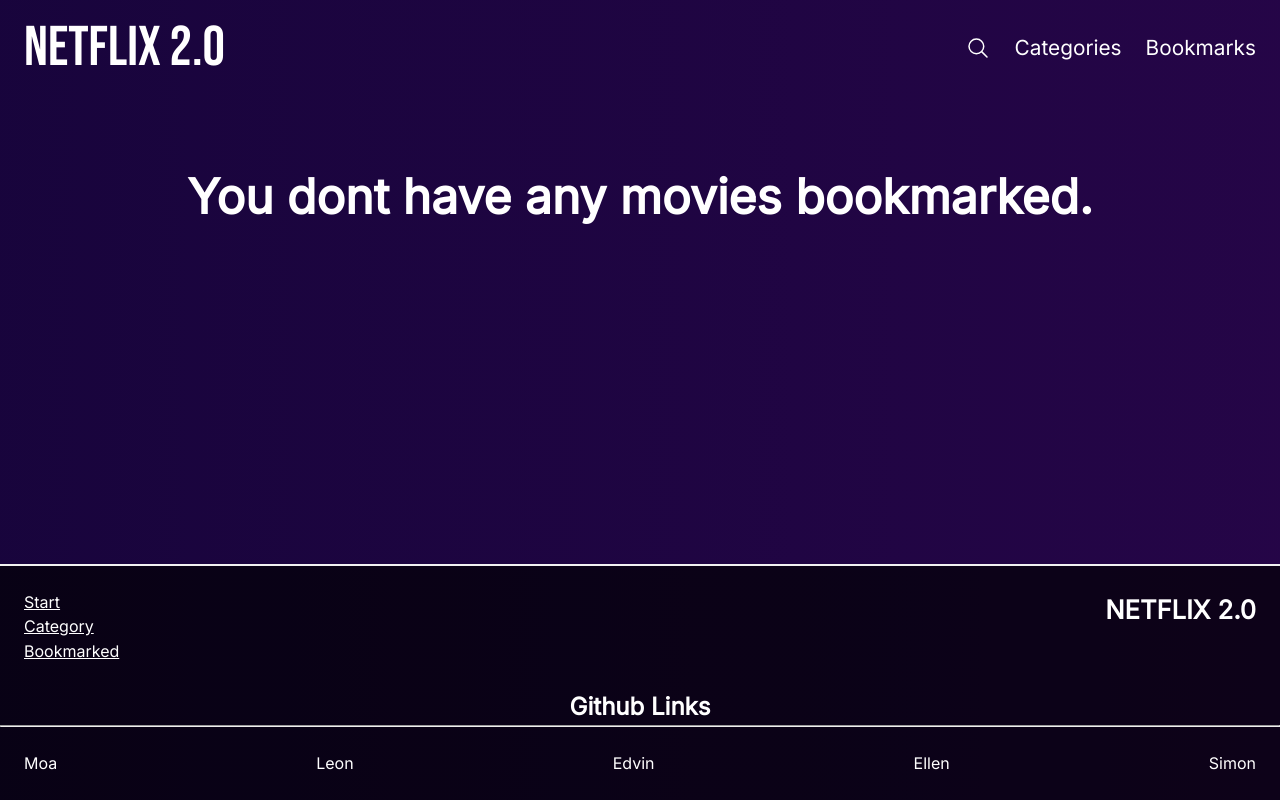
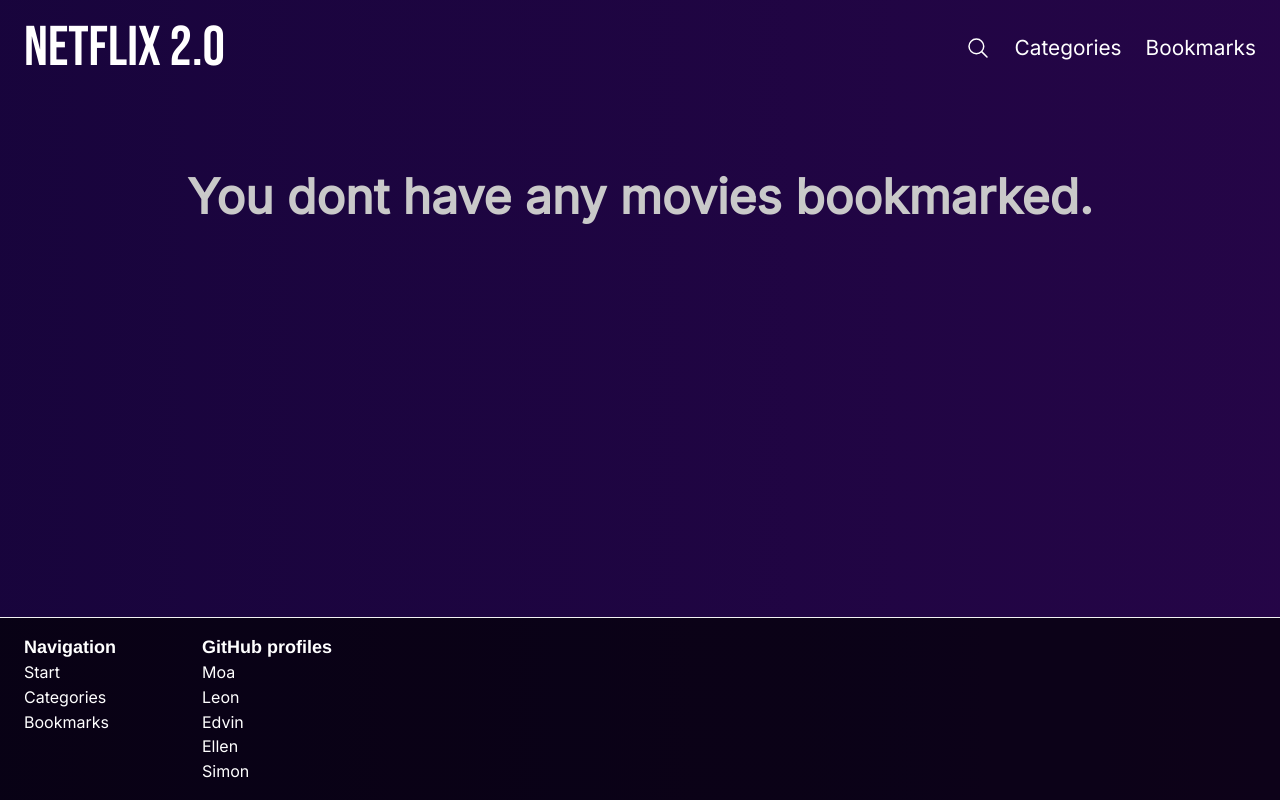
Before and after one commit to Sillen00/Netflix2-0, a React (Vite) app: page /bookmarks in a window 1280 px wide. Built offline with nearby package versions, Linux system fonts and the light colour scheme.

Commit message:
Styling. Updated test

```diff
--- a/src/components/BookmarkedMovies/BookmarkedMovies.tsx
+++ b/src/components/BookmarkedMovies/BookmarkedMovies.tsx
@@ -1,4 +1,4 @@
-import { Grid } from "@mantine/core";
+import { Grid, Text } from "@mantine/core";
 import { useContext } from "react";
 import { MovieContext } from "../../contexts/MovieContext";
 import MovieCard from "../MovieCard/MovieCard";
@@ -10,14 +10,12 @@
   return (
     <StyleBookmarkedMovie>
       {bookmarkedMovies.length === 0 && (
-        <p className='empty-bookmark-message'>You dont have any movies bookmarked.</p>
+        <Text className='empty-bookmark-message'>You dont have any movies bookmarked.</Text>
       )}
       <Grid gutter={20}>
         {bookmarkedMovies.map(movie => (
           <Grid.Col className='grid-item' span={{ base: 6, md: 3, lg: 2.4 }} key={movie.title}>
-            {/* <Link to={`/movie/${titleToSlug(movie.title)}`}> */}
             <MovieCard {...movie} />
-            {/* </Link> */}
           </Grid.Col>
         ))}
       </Grid>
--- a/src/components/CategoryButton/CategoryButton.tsx
+++ b/src/components/CategoryButton/CategoryButton.tsx
@@ -1,4 +1,4 @@
-import { Button, Select } from "@mantine/core";
+import { Box, Button, Select } from "@mantine/core";
 import { useMediaQuery } from "@mantine/hooks";
 import { useContext } from "react";
 import { MovieContext } from "../../contexts/MovieContext";
@@ -31,11 +31,11 @@
         />
       ) : (
         uniqueGenres.map(genre => (
-          <div key={genre}>
+          <Box key={genre}>
             <Button onClick={() => handleGenreClick(genre)} data-testid={`${genre}-button`}>
               {genre}
             </Button>
-          </div>
+          </Box>
         ))
       )}
     </StyledCategoryButton>
--- a/src/components/Footer/Footer.style.ts
+++ b/src/components/Footer/Footer.style.ts
@@ -1,52 +1,46 @@
 import styled from "@emotion/styled";
 
 export const StyledFooter = styled.footer`
-  color: white;
-  border-top: 2px solid #f2f2f2;
-  margin-top: 2rem;
+  color: #fff;
+  border-top: 1px solid #f2f2f2;
+  margin-top: 1rem;
   background-color: rgba(0, 0, 0, 0.65);
+  width: 100%;
 
   .footer-container {
     display: flex;
-    justify-content: space-between;
-    align-items: top;
-    padding: 1.5rem 1.5rem 0 1.5rem;
-  }
+    justify-content: flex-start;
+    gap: 3rem;
+    margin: 1rem 0;
 
-  .link-box a {
-    color: white;
-  }
+    .navigation-links-box {
+      display: flex;
+      flex-direction: column;
+      width: 130px;
+      margin-left: 1.5rem;
+    }
 
-  .link-box a:hover {
-    opacity: 0.7;
+    .github-links-box {
+      display: flex;
+      flex-direction: column;
+      width: 130px;
+    }
   }
 
   .logo {
+    color: #fff;
+    font-family: "Bebas Neue", sans-serif;
+    font-size: 1.5rem;
+    font-weight: 500;
     text-decoration: none;
   }
 
-  .logo p {
-    font-size: clamp(1.2rem, 2vw, 1.8rem);
-    color: white;
-    font-weight: 700;
-  }
-
-  .github-links-heading {
-    margin-top: 1.5rem;
-    font-size: 1.5rem;
-    font-weight: 700;
-    text-align: center;
-  }
-
-  .github-links-box {
-    display: flex;
-    justify-content: space-between;
-    align-items: center;
-    width: 100%;
-    padding: 1.5rem 1.5rem 1.5rem 1.5rem;
-  }
-  .github-links-box a {
-    color: white;
+  a {
+    max-width: 50px;
+    color: #fff;
     text-decoration: none;
+    :hover {
+      opacity: 0.7;
+    }
   }
 `;
--- a/src/components/Footer/Footer.tsx
+++ b/src/components/Footer/Footer.tsx
@@ -1,4 +1,4 @@
-import { Box, Text } from "@mantine/core";
+import { Box, Title } from "@mantine/core";
 import { NavLink } from "react-router-dom";
 import { StyledFooter } from "./Footer.style";
 
@@ -6,41 +6,30 @@
   return (
     <StyledFooter>
       <Box className='footer-container'>
-        <Box className='link-box'>
-          <NavLink to='/'>
-            <p>Start</p>
+        <Box className='navigation-links-box'>
+          <Title order={4}>Navigation</Title>
+          <NavLink to='/'>Start</NavLink>
+          <NavLink to='/categories'>Categories</NavLink>
+          <NavLink to='/bookmarks'>Bookmarks</NavLink>
+        </Box>
+        <Box className='github-links-box'>
+          <Title order={4}>GitHub profiles</Title>
+          <NavLink target='blank' to='https://github.com/moamoa07'>
+            Moa
           </NavLink>
-          <NavLink to='/categories'>
-            <p>Category</p>
+          <NavLink target='blank' to='https://github.com/leonbjorklund'>
+            Leon
           </NavLink>
-          <NavLink to='/bookmarks'>
-            <p>Bookmarked</p>
+          <NavLink target='blank' to='https://github.com/Edvindjulic'>
+            Edvin
+          </NavLink>
+          <NavLink target='blank' to='https://github.com/ellensofia'>
+            Ellen
+          </NavLink>
+          <NavLink target='blank' to='https://github.com/Sillen00'>
+            Simon
           </NavLink>
         </Box>
-        <Box>
-          <NavLink to='/' className='logo'>
-            <Text>NETFLIX 2.0</Text>
-          </NavLink>
-        </Box>
-      </Box>
-      <Text className='github-links-heading'>Github Links</Text>
-      <hr />
-      <Box className='github-links-box'>
-        <a target='blank' href='https://github.com/moamoa07'>
-          Moa
-        </a>
-        <a target='blank' href='https://github.com/leonbjorklund'>
-          Leon
-        </a>
-        <a target='blank' href='https://github.com/Edvindjulic'>
-          Edvin
-        </a>
-        <a target='blank' href='https://github.com/ellensofia'>
-          Ellen
-        </a>
-        <a target='blank' href='https://github.com/Sillen00'>
-          Simon
-        </a>
       </Box>
     </StyledFooter>
   );
```
Also changed, not shown: 1 other file (tests, documents, lock files or other folders).
